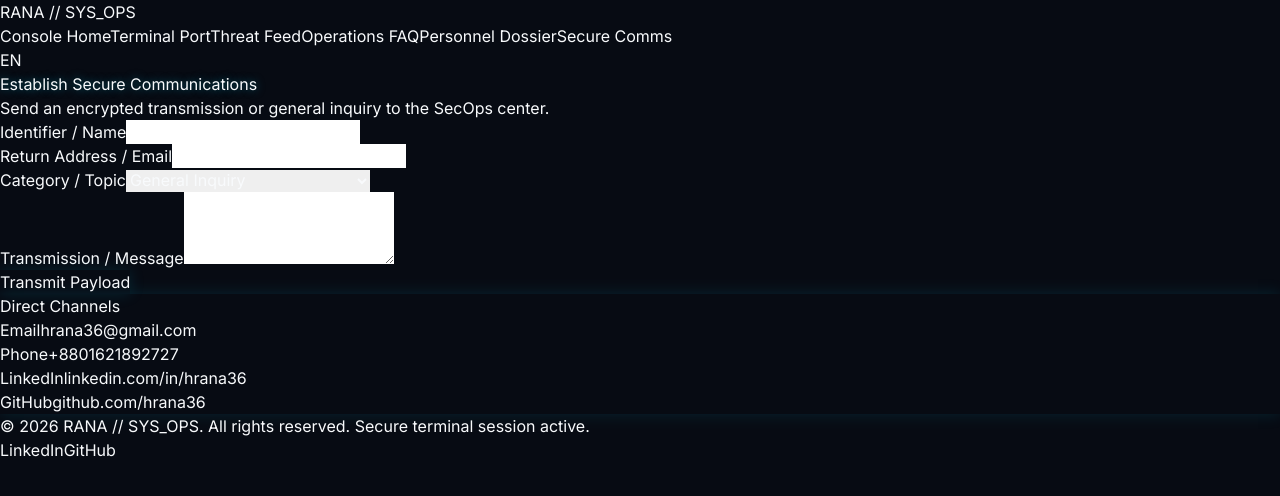
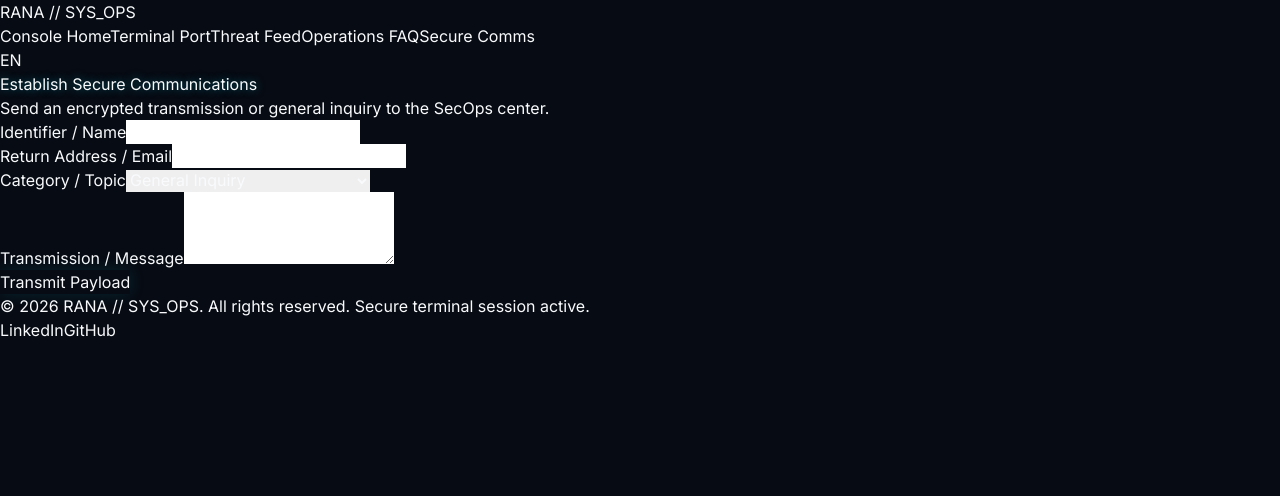
Before and after one commit to hrana36/Toolbox, a Next.js app: page /contact in a window 1280 px wide. Shown: the top 496 px of the page. Built offline with nearby package versions, Linux system fonts and the light colour scheme.

Commit message:
feat: remove Personnel Dossier tab and direct details from Secure Comms page

```diff
--- a/src/app/404/page.tsx
+++ b/src/app/404/page.tsx
@@ -16,7 +16,6 @@ export default function NotFound() {
     { href: '/portfolio', label: t('nav.portfolio') },
     { href: '/blog', label: t('nav.blog') },
     { href: '/faq', label: t('nav.faq') },
-    { href: '/about', label: t('nav.about') },
     { href: '/contact', label: t('nav.contact') },
   ];
 
--- a/src/app/blog/[slug]/page.tsx
+++ b/src/app/blog/[slug]/page.tsx
@@ -32,7 +32,6 @@ export default function BlogPostPage(props: { params: Params }) {
     { href: '/portfolio', label: t('nav.portfolio') },
     { href: '/blog', label: t('nav.blog'), active: true },
     { href: '/faq', label: t('nav.faq') },
-    { href: '/about', label: t('nav.about') },
     { href: '/contact', label: t('nav.contact') },
   ];
 
--- a/src/app/blog/page.tsx
+++ b/src/app/blog/page.tsx
@@ -17,7 +17,6 @@ export default function Blog() {
     { href: '/portfolio', label: t('nav.portfolio') },
     { href: '/blog', label: t('nav.blog'), active: true },
     { href: '/faq', label: t('nav.faq') },
-    { href: '/about', label: t('nav.about') },
     { href: '/contact', label: t('nav.contact') },
   ];
 
--- a/src/app/contact/page.tsx
+++ b/src/app/contact/page.tsx
@@ -25,7 +25,6 @@ export default function Contact() {
     { href: '/portfolio', label: t('nav.portfolio') },
     { href: '/blog', label: t('nav.blog') },
     { href: '/faq', label: t('nav.faq') },
-    { href: '/about', label: t('nav.about') },
     { href: '/contact', label: t('nav.contact'), active: true },
   ];
 
@@ -59,9 +58,9 @@ export default function Contact() {
       </header>
 
       {/* Body */}
-      <main className="flex-1 max-w-4xl mx-auto w-full px-4 py-4 md:py-6 flex flex-col md:flex-row gap-8 justify-center">
-        {/* Left Form */}
-        <div className="flex-1 flex flex-col justify-center">
+      <main className="flex-1 max-w-2xl mx-auto w-full px-4 py-4 md:py-6 flex flex-col justify-center">
+        {/* Centered Form */}
+        <div className="w-full flex flex-col justify-center">
           <h1 className="text-2xl font-bold font-mono tracking-wider border-b border-slate-900 pb-2 mb-4 text-white uppercase text-cyber-glow">
             {t('contact.title')}
           </h1>
@@ -127,29 +126,6 @@ export default function Contact() {
             </form>
           )}
         </div>
-
-        {/* Right Info */}
-        <div className="w-full md:w-80 flex flex-col justify-center">
-          <div className="bg-slate-900/40 border border-slate-800 rounded-lg p-4 font-mono text-xs text-slate-300 space-y-4 cyber-glow">
-            <h3 className="text-sm font-bold text-white uppercase border-b border-slate-950 pb-2 mb-2">{t('contact.direct_title')}</h3>
-            <div>
-              <span className="text-slate-500 block uppercase">{t('contact.email_label')}</span>
-              <span className="text-cyan-400">{portfolioData.contact.email}</span>
-            </div>
-            <div>
-              <span className="text-slate-500 block uppercase">{t('contact.phone_label')}</span>
-              <span className="text-cyan-400">{portfolioData.contact.phone}</span>
-            </div>
-            <div>
-              <span className="text-slate-500 block uppercase">{t('contact.linkedin_label')}</span>
-              <a href={portfolioData.contact.linkedin} className="text-cyan-400 hover:underline">linkedin.com/in/hrana36</a>
-            </div>
-            <div>
-              <span className="text-slate-500 block uppercase">{t('contact.github_label')}</span>
-              <a href={portfolioData.contact.github} className="text-cyan-400 hover:underline">github.com/hrana36</a>
-            </div>
-          </div>
-        </div>
       </main>
 
       {/* Footer */}
--- a/src/app/faq/page.tsx
+++ b/src/app/faq/page.tsx
@@ -25,7 +25,6 @@ export default function FAQ() {
     { href: '/portfolio', label: t('nav.portfolio') },
     { href: '/blog', label: t('nav.blog') },
     { href: '/faq', label: t('nav.faq'), active: true },
-    { href: '/about', label: t('nav.about') },
     { href: '/contact', label: t('nav.contact') },
   ];
 
--- a/src/app/page.tsx
+++ b/src/app/page.tsx
@@ -46,7 +46,6 @@ export default function Home() {
     { href: '/portfolio', label: t('nav.portfolio') },
     { href: '/blog', label: t('nav.blog') },
     { href: '/faq', label: t('nav.faq') },
-    { href: '/about', label: t('nav.about') },
     { href: '/contact', label: t('nav.contact') },
   ];
 
--- a/src/app/privacy-policy/page.tsx
+++ b/src/app/privacy-policy/page.tsx
@@ -16,7 +16,6 @@ export default function PrivacyPolicy() {
     { href: '/portfolio', label: t('nav.portfolio') },
     { href: '/blog', label: t('nav.blog') },
     { href: '/faq', label: t('nav.faq') },
-    { href: '/about', label: t('nav.about') },
     { href: '/contact', label: t('nav.contact') },
   ];
 
--- a/src/app/terms-of-service/page.tsx
+++ b/src/app/terms-of-service/page.tsx
@@ -16,7 +16,6 @@ export default function TermsOfService() {
     { href: '/portfolio', label: t('nav.portfolio') },
     { href: '/blog', label: t('nav.blog') },
     { href: '/faq', label: t('nav.faq') },
-    { href: '/about', label: t('nav.about') },
     { href: '/contact', label: t('nav.contact') },
   ];
 
```
